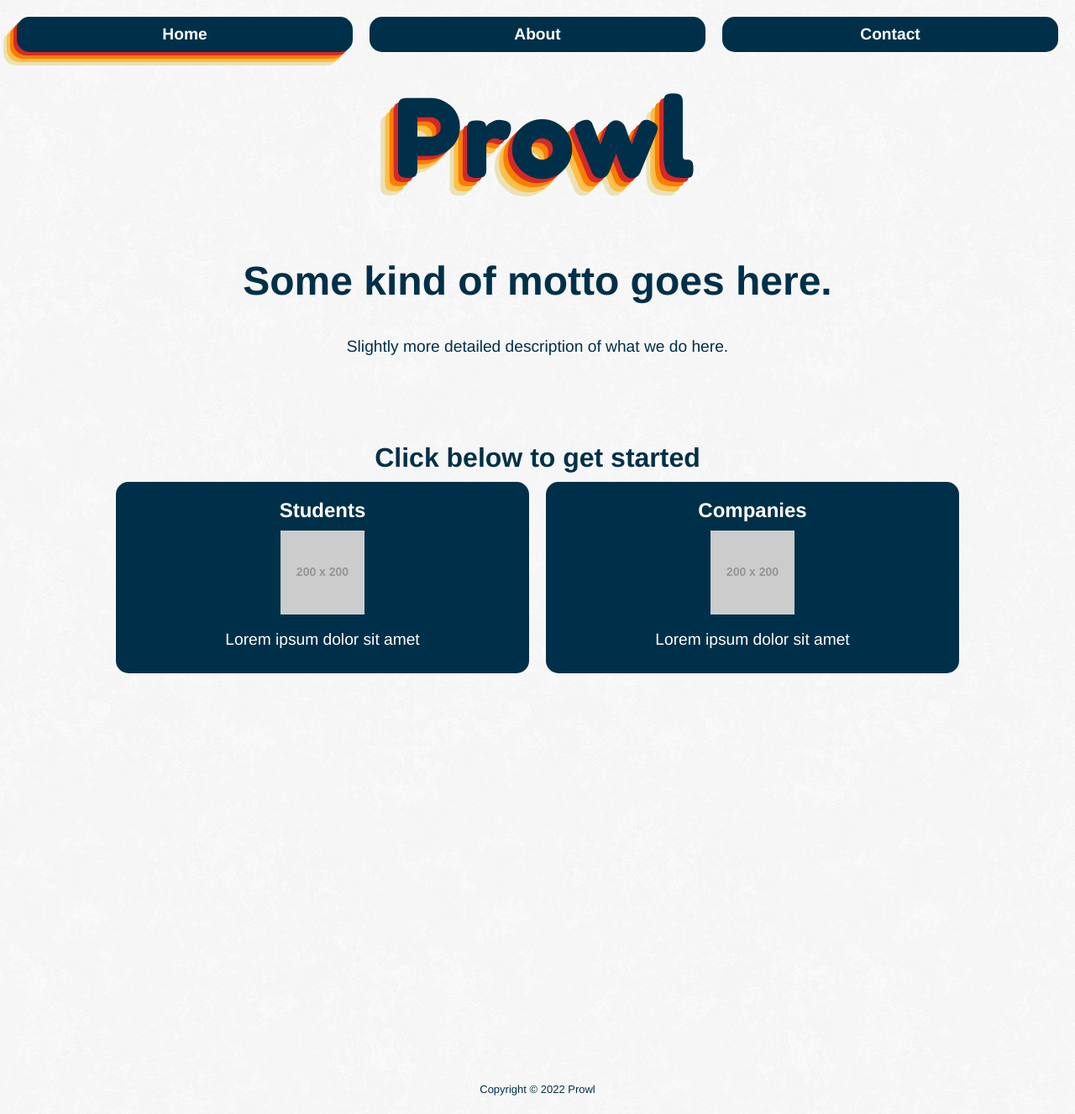
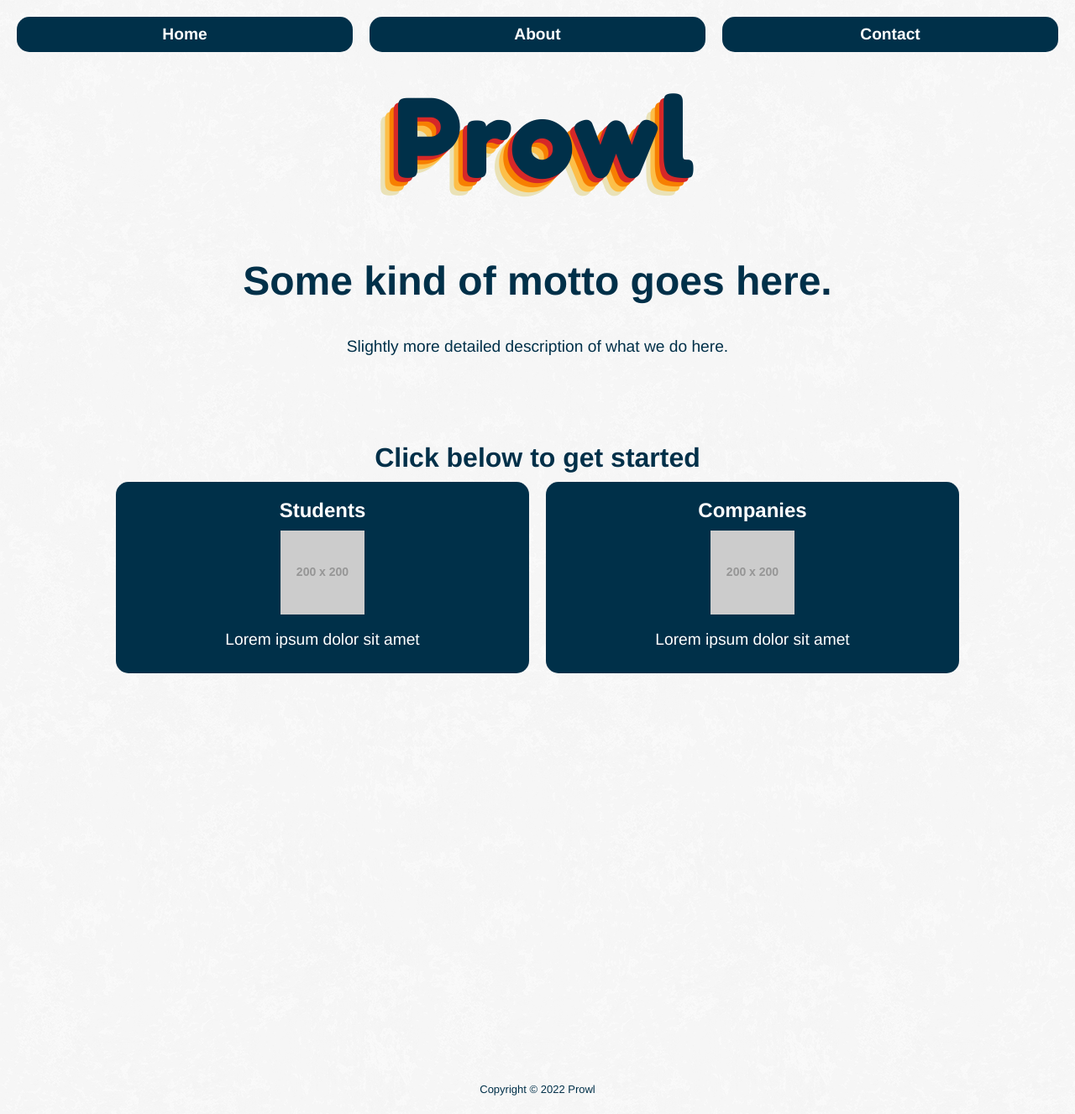
Before and after one commit to magma-recruiting/website, a Jekyll site: the page built from index.html, in a window 1280 px wide. Shown: the whole page at 84% size. Built offline with Jekyll 4.4.1, drawn with Linux system fonts in a browser that asks for light colours.

Commit message:
* Made navbar box-shadow show on hover, instead of just current page * Gave navbar hover/clicking a similar effect to the logo

```diff
--- a/_sass/navigation.scss
+++ b/_sass/navigation.scss
@@ -17,19 +17,20 @@
 	  margin: 10px;
 	  border-radius: 15px;
 	  background-color: #003049;
-	  transition: flex 0.5s;
+	  transition: flex 0.5s, box-shadow 0.2s, transform 0.2s;
 
 	  &.currentPage {
-		box-shadow: $theme-shadows;
+		//flex: 1.3;
 	  }
 
 	  &:hover {
 		flex: 1.3;
+		box-shadow: $theme-shadows;
 	  }
 
 	  &:active {
-		transition: flex 0.1s;
-		flex: 1;
+		box-shadow: -2px 2px #D62828, -4px 4px #F77F00, -6px 6px #FCBF49, -8px 8px #EAE2B7;
+		transform: translate(-8px, 8px);;
 	  }
 
 	  > a {
```
